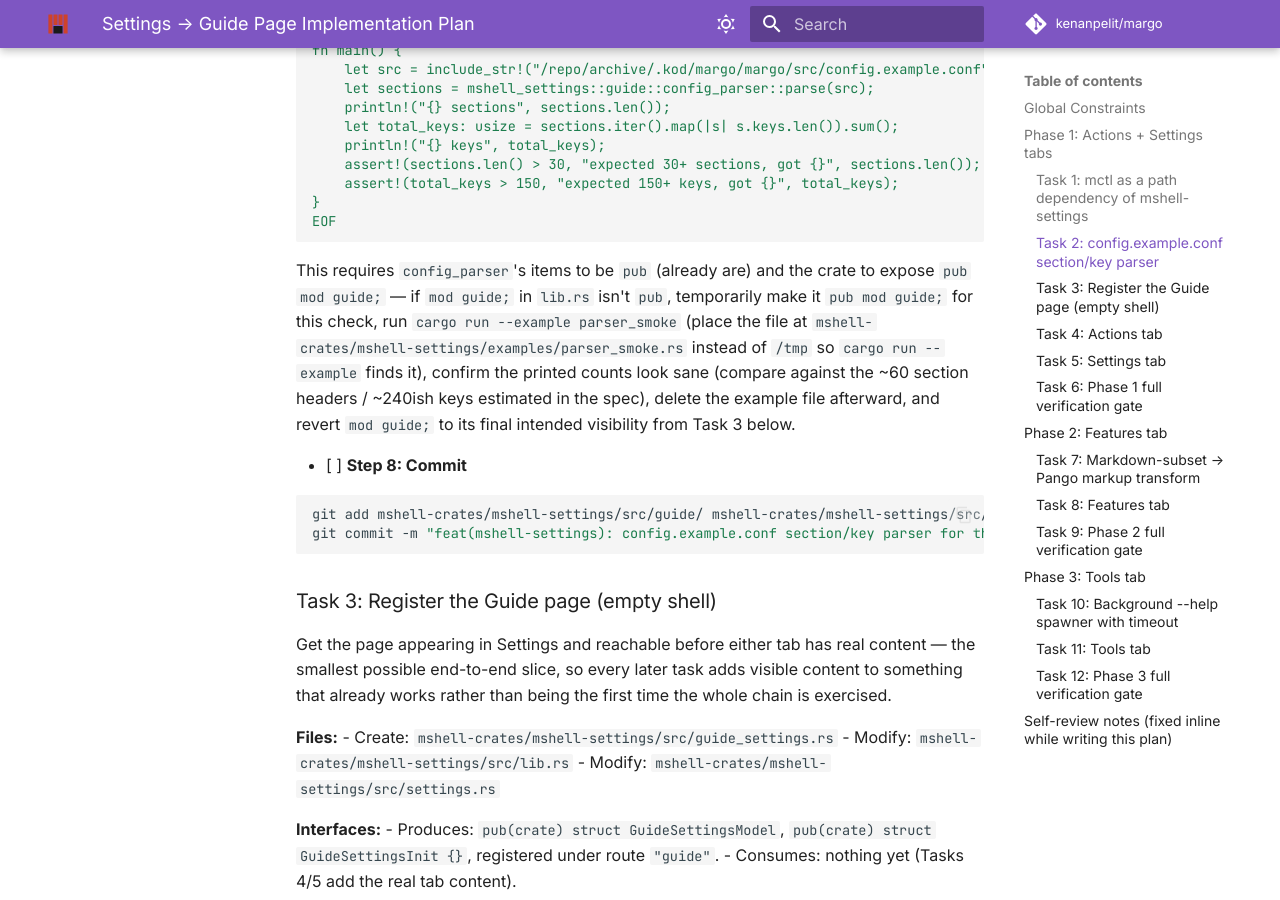
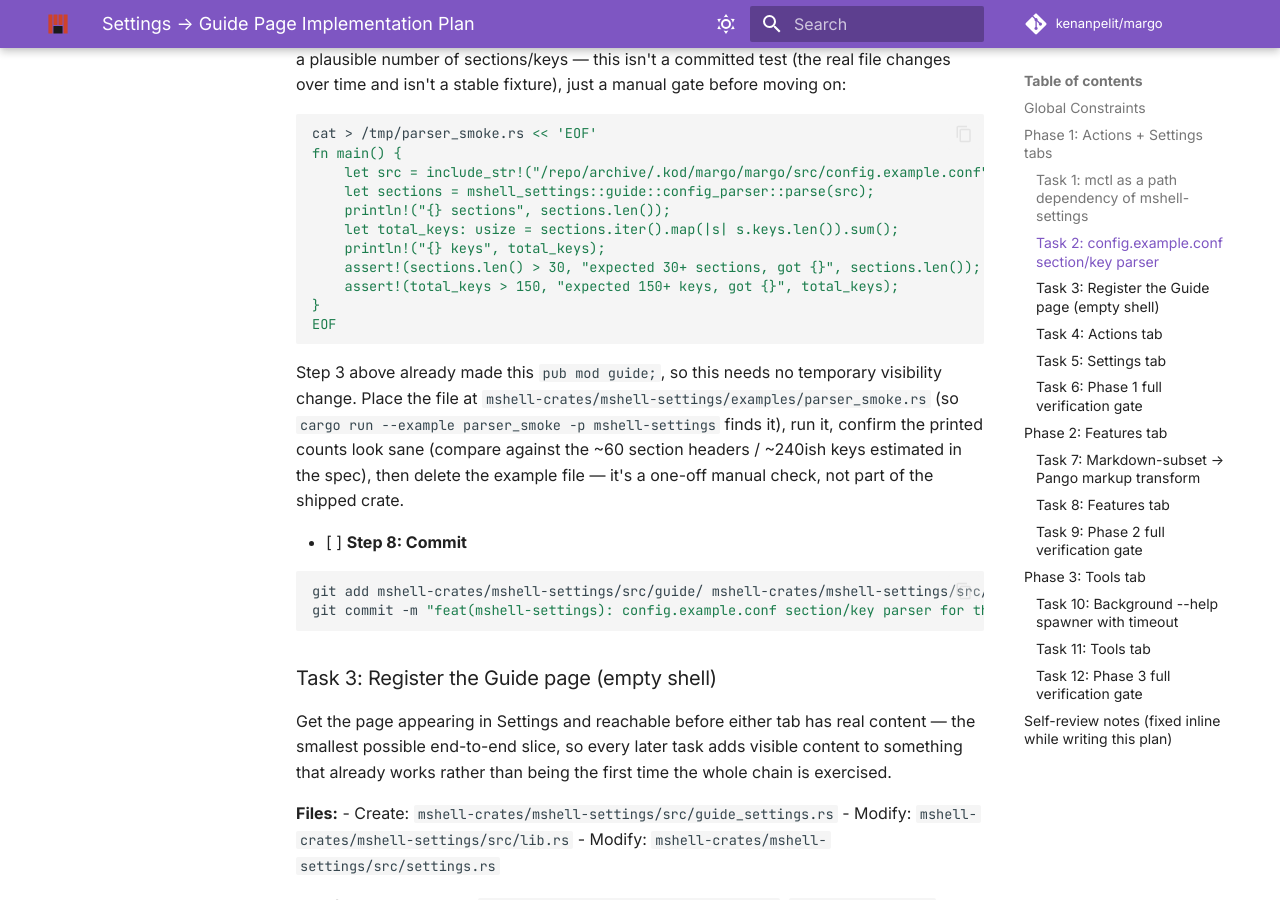
Before and after one commit to kenanpelit/margo, an MkDocs documentation site: the page built from docs/superpowers/plans/2026-09-07-settings-guide-page.md, in a window 1280 px wide and 900 px high, scrolled down 7256 px. Built offline with MkDocs 1.6.1 and Material for MkDocs 9.7.7, drawn with Linux system fonts in a browser that asks for light colours; comment, search, counter and statistics services are not loaded; some of the changed text lies outside the part shown.

Commit message:
docs: fix mod guide visibility ambiguity found in SDD pre-flight scan
Co-Authored-By: Claude Sonnet 5 <noreply@anthropic.com>

````diff
--- a/docs/superpowers/plans/2026-09-07-settings-guide-page.md
+++ b/docs/superpowers/plans/2026-09-07-settings-guide-page.md
@@ -211,7 +211,7 @@ b = 2
 
 - [ ] **Step 3: Register the module**
 
-Add `mod guide;` to `mshell-crates/mshell-settings/src/lib.rs`, alongside the other `mod` declarations (alphabetical position among the existing list, e.g. right before `mod general_settings;` or wherever `g` sorts).
+Add `pub mod guide;` to `mshell-crates/mshell-settings/src/lib.rs`, alongside the other `mod` declarations (alphabetical position among the existing list, e.g. right before `mod general_settings;` or wherever `g` sorts). `pub` (not bare `mod`, unlike every page's own `mod xxx_settings;`) is deliberate: `guide/`'s contents are supporting *logic* one step removed from a page, and Step 7 below needs it reachable from an `examples/` binary, which — unlike `guide_settings.rs`'s in-crate `use crate::guide::...` — sees the library crate as an external dependency and therefore needs full `pub` on the whole path, not `pub(crate)`.
 
 - [ ] **Step 4: Run the tests to verify they fail**
 
@@ -320,7 +320,14 @@ fn main() {
 EOF
 ```
 
-This requires `config_parser`'s items to be `pub` (already are) and the crate to expose `pub mod guide;` — if `mod guide;` in `lib.rs` isn't `pub`, temporarily make it `pub mod guide;` for this check, run `cargo run --example parser_smoke` (place the file at `mshell-crates/mshell-settings/examples/parser_smoke.rs` instead of `/tmp` so `cargo run --example` finds it), confirm the printed counts look sane (compare against the ~60 section headers / ~240ish keys estimated in the spec), delete the example file afterward, and revert `mod guide;` to its final intended visibility from Task 3 below.
+Step 3 above already made this `pub mod guide;`, so this needs no
+temporary visibility change. Place the file at
+`mshell-crates/mshell-settings/examples/parser_smoke.rs` (so
+`cargo run --example parser_smoke -p mshell-settings` finds it), run
+it, confirm the printed counts look sane (compare against the ~60
+section headers / ~240ish keys estimated in the spec), then delete the
+example file — it's a one-off manual check, not part of the shipped
+crate.
 
 - [ ] **Step 8: Commit**
 
````
